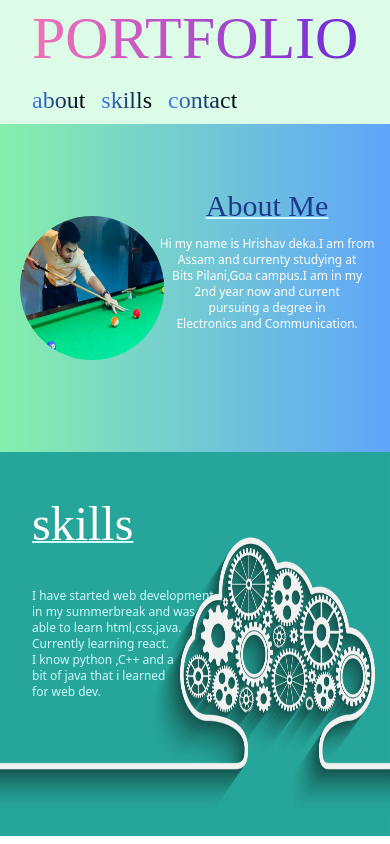
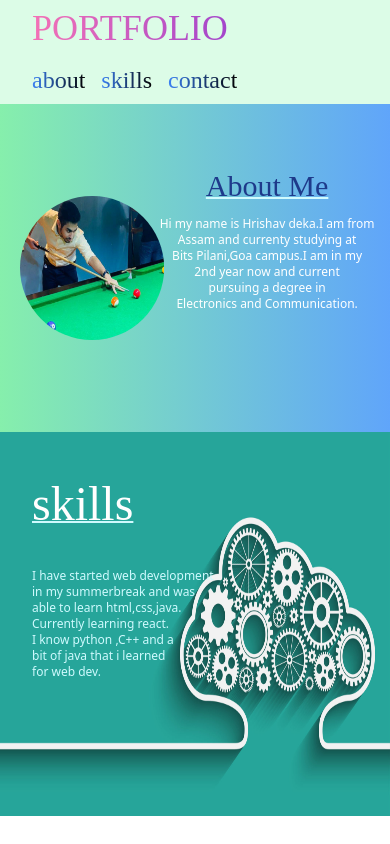
Before and after one commit to hrishav77/tailwind, a website: page dist/index.html in a window 390 px wide. Drawn offline with Linux system fonts and the light colour scheme.

Commit message:
changed font size

```diff
--- a/dist/index.html
+++ b/dist/index.html
@@ -11,7 +11,7 @@
 <div class="container">
 
     <nav class="nav">
-        <div class="bg-clip-text font-calibri text-transparent text-6xl m-2 bg-gradient-to-r from-pink-400 to-violet-700"> PORTFOLIO</div>
+        <div class="bg-clip-text font-calibri text-transparent text-4xl md:text-6xl m-2 bg-gradient-to-r from-pink-400 to-violet-700"> PORTFOLIO</div>
         <div class="navbtn">
             <a href="#about" class="btn">about</a >
             <a href="#skills" class="btn">skills</a >
```
Also changed, not shown: dist/css/style.css.
